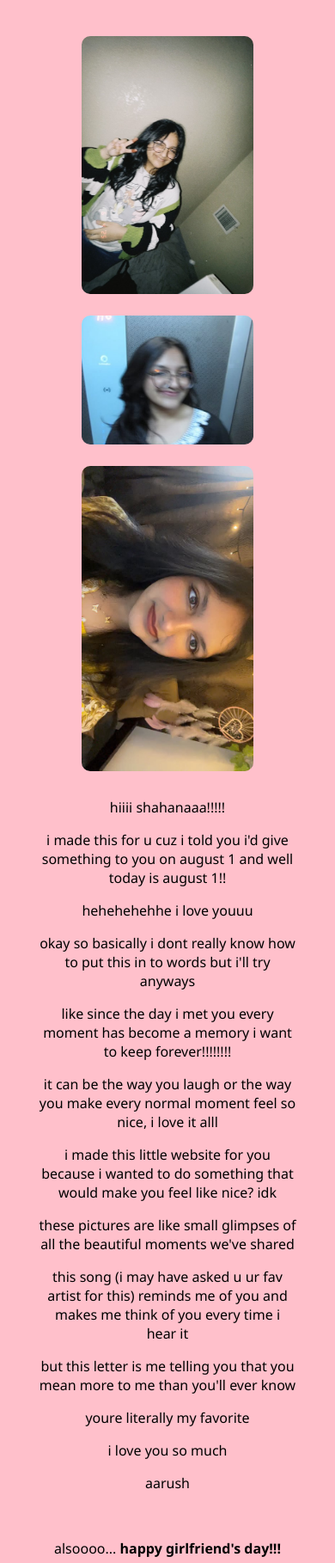
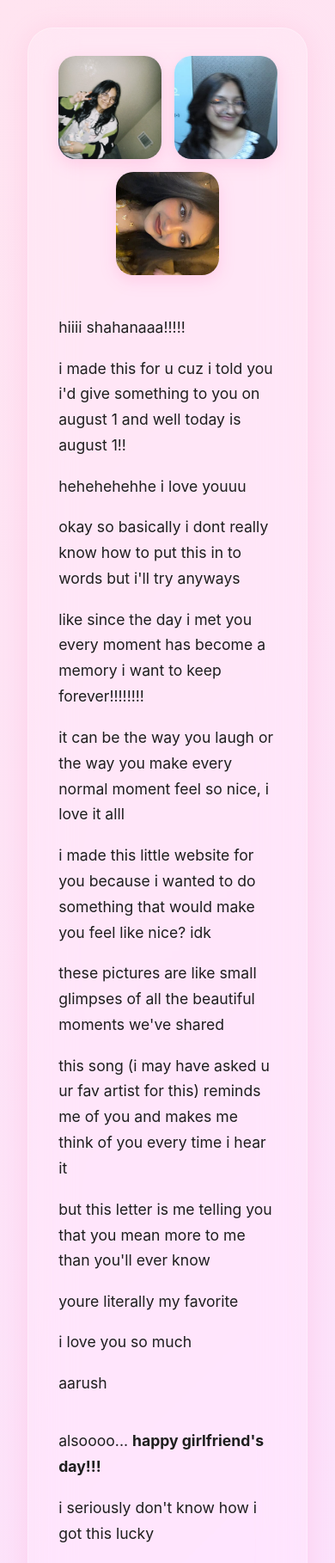
Before and after one commit to r3nzd/forsohi, a Flask app: page /letter in a window 390 px wide. Shown: the top 1818 px of the page at 86% size. Run offline with Flask 3, Linux system fonts and the light colour scheme.

Commit message:
Update style.css

```diff
--- a/static/style.css
+++ b/static/style.css
@@ -1,41 +1,127 @@
-body {
-    background-color: pink;
-    font-family: 'Segoe UI', sans-serif;
-    text-align: center;
-    animation: fadeIn 2s ease-in;
+/* ==== BASE ==== */
+* {
+    margin: 0;
+    padding: 0;
+    box-sizing: border-box;
 }
 
-h1 {
-    font-size: 3em;
-    margin-top: 20vh;
+body {
+    font-family: -apple-system, BlinkMacSystemFont, 'San Francisco', 'Segoe UI', Roboto, Helvetica, Arial, sans-serif;
+    background: linear-gradient(135deg, #ffe4f0 0%, #fbe1ff 100%);
+    color: #1e1e1e;
+    padding: 2rem;
+    display: flex;
+    justify-content: center;
+    align-items: center;
+    min-height: 100vh;
 }
 
+/* ==== CONTAINER ==== */
+.container, .letter-container {
+    width: 100%;
+    max-width: 800px;
+    background: rgba(255, 255, 255, 0.15);
+    border-radius: 30px;
+    padding: 3rem 2rem;
+    border: 1px solid rgba(255, 255, 255, 0.3);
+    backdrop-filter: blur(25px) saturate(120%);
+    -webkit-backdrop-filter: blur(25px) saturate(120%);
+    box-shadow: 0 4px 30px rgba(255, 128, 189, 0.2);
+    animation: fadeIn 1.2s ease forwards;
+    opacity: 0;
+}
+
+/* ==== HEADINGS ==== */
+h1 {
+    font-size: 2.8em;
+    font-weight: 700;
+    text-align: center;
+    color: #ff3c95;
+    text-shadow: 0 2px 10px rgba(255, 119, 180, 0.3);
+    margin-bottom: 1.5rem;
+}
+
+/* ==== BUTTON ==== */
 .btn {
-    background-color: maroon;
-    color: white;
+    display: inline-block;
+    background: rgba(255, 255, 255, 0.2);
+    color: #ff3c95;
+    font-weight: 600;
     padding: 1em 2em;
+    border-radius: 20px;
+    border: 1px solid rgba(255, 255, 255, 0.4);
     text-decoration: none;
-    font-weight: bold;
-    border-radius: 15px;
-    transition: background-color 0.3s;
+    font-size: 1.1em;
+    backdrop-filter: blur(10px);
+    transition: all 0.3s ease;
+    box-shadow: 0 4px 20px rgba(255, 128, 189, 0.2);
 }
 
 .btn:hover {
-    background-color: darkred;
+    background: rgba(255, 255, 255, 0.4);
+    color: #ff007f;
+    transform: scale(1.05);
 }
 
-.letter-container {
-    margin: 2em auto;
-    width: 80%;
+/* ==== LETTER TEXT ==== */
+.letter-text {
+    margin-top: 1rem;
+    padding: 1rem;
+}
+
+.letter-text p {
+    opacity: 0;
+    transform: translateY(10px);
+    animation: riseIn 0.6s ease forwards;
+    animation-delay: calc(var(--i) * 0.15s);
+    margin-bottom: 1em;
+    line-height: 1.7;
+    font-size: 1.1rem;
+}
+
+/* ==== PHOTOS ==== */
+.photos {
+    display: flex;
+    flex-wrap: wrap;
+    justify-content: center;
+    gap: 15px;
+    margin-bottom: 30px;
 }
 
 .photos img {
-    width: 200px;
-    margin: 10px;
-    border-radius: 10px;
+    width: 160px;
+    height: 160px;
+    object-fit: cover;
+    border-radius: 20px;
+    box-shadow: 0 6px 18px rgba(255, 128, 189, 0.25);
+}
+
+/* ==== ANIMATIONS ==== */
+@keyframes riseIn {
+    to {
+        opacity: 1;
+        transform: translateY(0);
+    }
 }
 
 @keyframes fadeIn {
-    from { opacity: 0; }
-    to { opacity: 1; }
+    to {
+        opacity: 1;
+    }
 }
+
+/* ==== RESPONSIVE ==== */
+@media screen and (max-width: 600px) {
+    .container, .letter-container {
+        padding: 2rem 1.2rem;
+    }
+
+    h1 {
+        font-size: 2em;
+    }
+
+    .photos img {
+        width: 120px;
+        height: 120px;
+    }
+}
```
